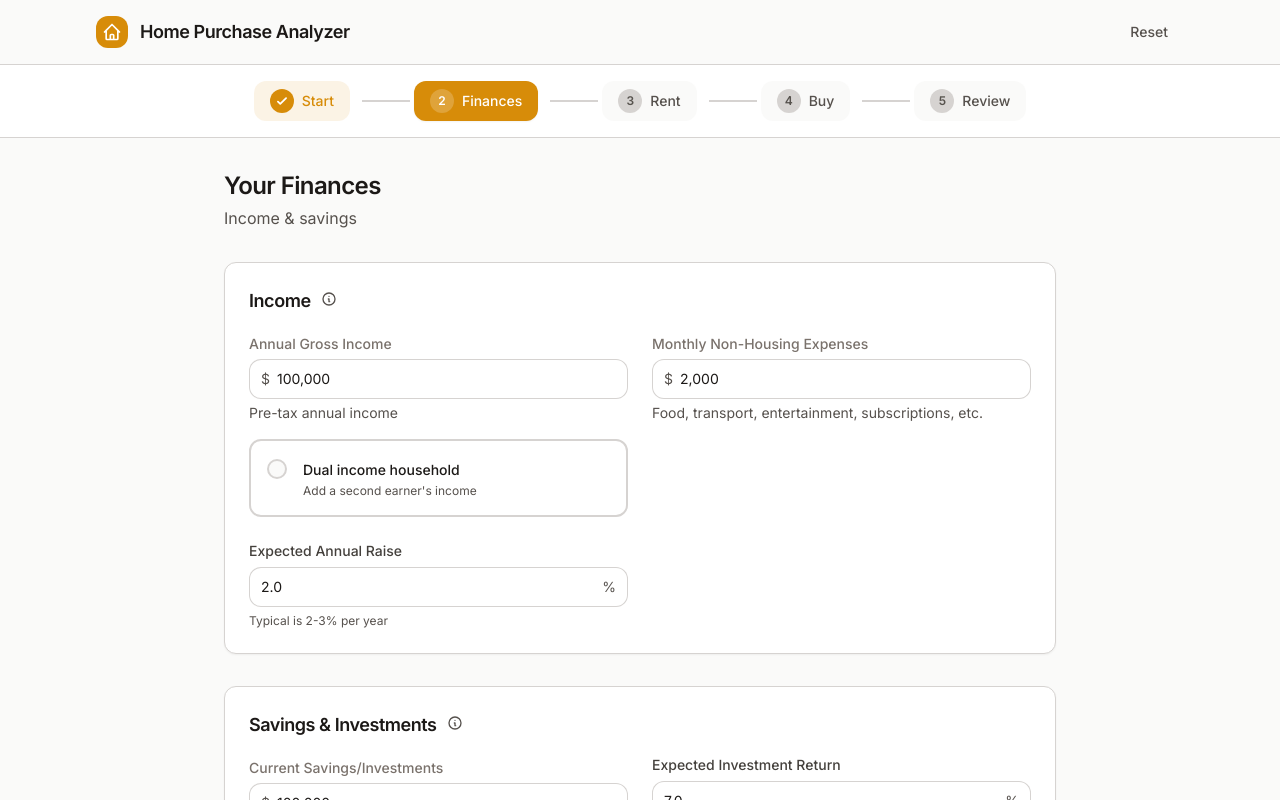
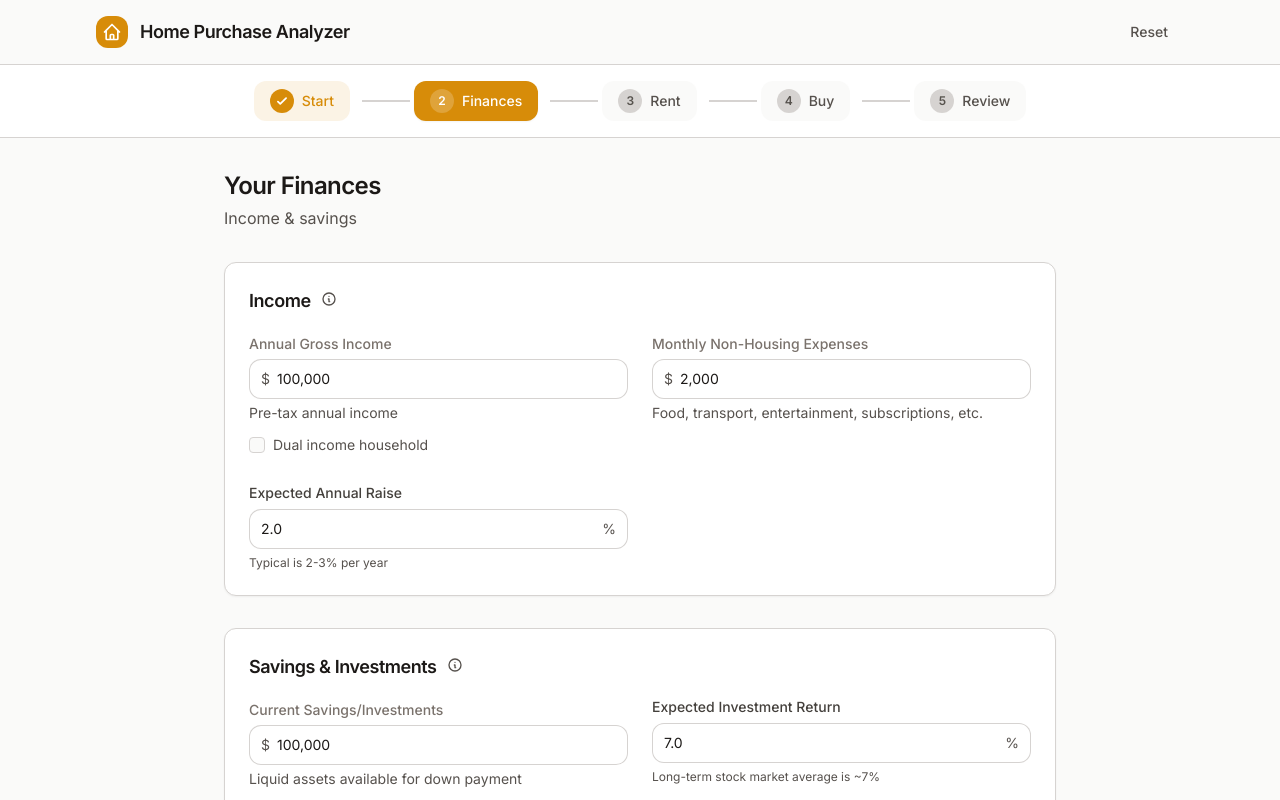
Before and after one commit to FrankiePresto/home_calculator, a Next.js app: page / in a window 1280 px wide. Both pictures are taken after a click on the button "Get Started". Shown: the top 800 px of the page. Built offline with nearby package versions, Linux system fonts and the light colour scheme.

Commit message:
refactor: update checkbox design for balanced UI
Reduce checkbox size and create simple inline label style

```diff
--- a/app/globals.css
+++ b/app/globals.css
@@ -175,9 +175,9 @@
     color: hsl(25 6% 45%);
   }
 
-  /* Custom checkbox styling */
+  /* Custom checkbox styling - subtle and balanced */
   .checkbox {
-    @apply h-5 w-5 rounded-md border-2 cursor-pointer transition-all duration-150;
+    @apply h-4 w-4 rounded border cursor-pointer transition-all duration-150 flex-shrink-0;
     border-color: hsl(var(--border));
     background-color: hsl(var(--background));
     -webkit-appearance: none;
@@ -189,7 +189,7 @@
   }
 
   .checkbox:focus {
-    @apply outline-none ring-2 ring-offset-2;
+    @apply outline-none ring-2 ring-offset-1;
     --tw-ring-color: hsl(var(--ring));
     --tw-ring-offset-color: hsl(var(--background));
   }
@@ -203,21 +203,18 @@
     background-repeat: no-repeat;
   }
 
-  /* Checkbox toggle card - for important options */
-  .checkbox-card {
-    @apply flex items-start gap-4 p-4 rounded-xl border-2 cursor-pointer transition-all duration-200;
-    border-color: hsl(var(--border));
-    background-color: hsl(var(--card));
+  /* Inline checkbox label - subtle, same visual weight as other form elements */
+  .checkbox-label {
+    @apply inline-flex items-center gap-2 cursor-pointer text-sm;
+    color: hsl(var(--muted-foreground));
   }
 
-  .checkbox-card:hover {
-    border-color: hsl(var(--accent) / 0.5);
-    background-color: hsl(var(--accent) / 0.02);
+  .checkbox-label:hover {
+    color: hsl(var(--foreground));
   }
 
-  .checkbox-card:has(input:checked) {
-    border-color: hsl(var(--accent));
-    background-color: hsl(var(--accent) / 0.05);
+  .checkbox-label:has(input:checked) {
+    color: hsl(var(--foreground));
   }
 }
 
--- a/components/steps/FinancialStep.tsx
+++ b/components/steps/FinancialStep.tsx
@@ -54,7 +54,7 @@ export function FinancialStep() {
               step={5000}
               helpText="Pre-tax annual income"
             />
-            <label className="checkbox-card mt-4 max-w-md">
+            <label className="checkbox-label mt-3">
               <input
                 type="checkbox"
                 checked={profile.incomeType === 'dual'}
@@ -62,12 +62,9 @@ export function FinancialStep() {
                   incomeType: e.target.checked ? 'dual' : 'single',
                   secondaryIncome: e.target.checked ? profile.secondaryIncome || 75000 : 0,
                 })}
-                className="checkbox mt-0.5"
+                className="checkbox"
               />
-              <div>
-                <span className="text-sm font-medium text-foreground">Dual income household</span>
-                <p className="text-xs text-muted-foreground mt-0.5">Add a second earner's income</p>
-              </div>
+              Dual income household
             </label>
           </div>
 
@@ -231,35 +228,24 @@ export function FinancialStep() {
         {showAdvanced && (
           <div className="mt-6 space-y-6">
             {/* Tax Settings */}
-            <div className="card p-6">
-              <label className="checkbox-card cursor-pointer">
+            <div className="card p-4">
+              <div className="flex items-center justify-between">
+                <label className="checkbox-label">
                   <input
                     id="include-taxes"
                     type="checkbox"
                     checked={profile.includeTaxes || false}
                     onChange={(e) => setProfile({ includeTaxes: e.target.checked })}
-                  className="checkbox mt-0.5"
+                    className="checkbox"
                   />
-                <div>
-                  <span className="text-sm font-medium text-foreground">
                   Include Canadian Income Taxes
-                  </span>
-                  <p className="text-xs text-muted-foreground mt-0.5">
-                    Uses 2026 federal and provincial tax brackets
-                  </p>
-                </div>
                 </label>
-
                 {profile.includeTaxes && (
-                <div className="mt-4 pt-4 border-t border-border">
-                  <label htmlFor="province" className="label mb-2 block">
-                    Province
-                  </label>
                   <select
                     id="province"
                     value={profile.province || 'ON'}
                     onChange={(e) => setProfile({ province: e.target.value })}
-                    className="input max-w-xs"
+                    className="input w-auto text-sm py-1.5"
                   >
                     {SUPPORTED_PROVINCES.map((prov) => (
                       <option key={prov.value} value={prov.value}>
@@ -267,29 +253,28 @@ export function FinancialStep() {
                       </option>
                     ))}
                   </select>
+                )}
               </div>
-              )}
+              <p className="text-xs text-muted-foreground mt-2">
+                Uses 2026 federal and provincial tax brackets
+              </p>
             </div>
 
             {/* Advanced Savings Split */}
-            <div className="card p-6">
-              <label className="checkbox-card cursor-pointer">
+            <div className="card p-4">
+              <label className="checkbox-label">
                 <input
                   id="use-advanced-savings"
                   type="checkbox"
                   checked={profile.useAdvancedSavings || false}
                   onChange={(e) => setProfile({ useAdvancedSavings: e.target.checked })}
-                  className="checkbox mt-0.5"
+                  className="checkbox"
                 />
-                <div>
-                  <span className="text-sm font-medium text-foreground">
                 Split Savings Between Investments and HISA
-                  </span>
-                  <p className="text-xs text-muted-foreground mt-0.5">
+              </label>
+              <p className="text-xs text-muted-foreground mt-2">
                 By default, all savings are invested at your expected return rate
               </p>
-                </div>
-              </label>
 
               {profile.useAdvancedSavings && (
                 <div className="mt-4 pt-4 border-t border-border grid grid-cols-1 md:grid-cols-2 gap-4">
```
Lines whose indentation alone changed are shown as unchanged.
